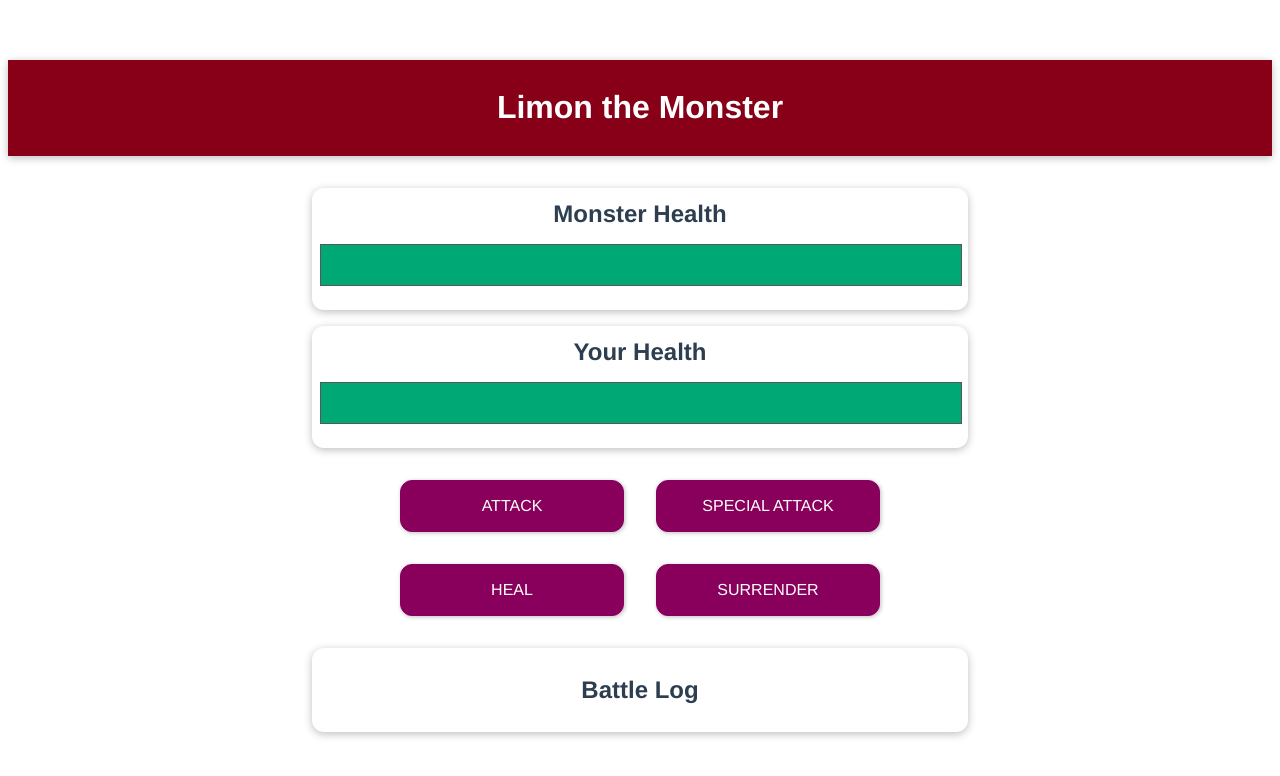
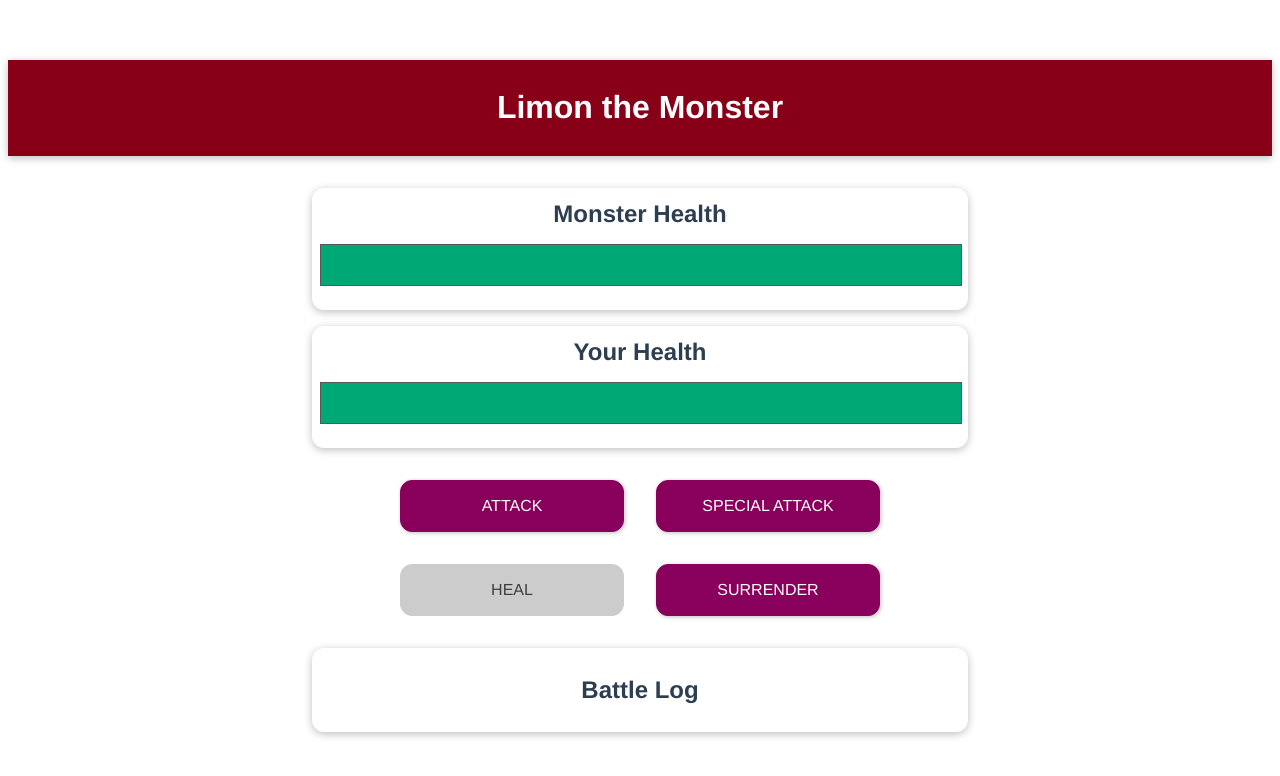
Before and after one commit to limon27121/-Monster-game-with-vue, a Vue app: page / in a window 1280 px wide. Shown: the top 776 px of the page. Built offline with nearby package versions, Linux system fonts and the light colour scheme.

Commit message:
Heal function added

```diff
--- a/src/components/HelloWorld.vue
+++ b/src/components/HelloWorld.vue
@@ -26,7 +26,8 @@
           <!-- disabled the button when round are not disibled by 3  -->
         <button @click="special" :disabled="currentRound%3!=0">SPECIAL ATTACK</button>
 
-        <button>HEAL</button>
+        <button @click="heal" :disabled="playerHealth>=100">HEAL</button>
+
         <button>SURRENDER</button>
       </section>
       <section id="log" class="container">
@@ -73,6 +74,17 @@ export default {
       const attackValue=this.getRandomValue(10,25)
       this.monsterHealth-=attackValue;
       this.attackPlayer();
+     },
+     heal(){
+      this.currentRound++
+      const healvalue=this.getRandomValue(8,20)
+      if(this.playerHealth+healvalue>=100){
+        this.playerHealth=100
+      }
+      else{
+        this.playerHealth+=healvalue
+      }
+      this.attackPlayer()
      }
   }
 }
```
